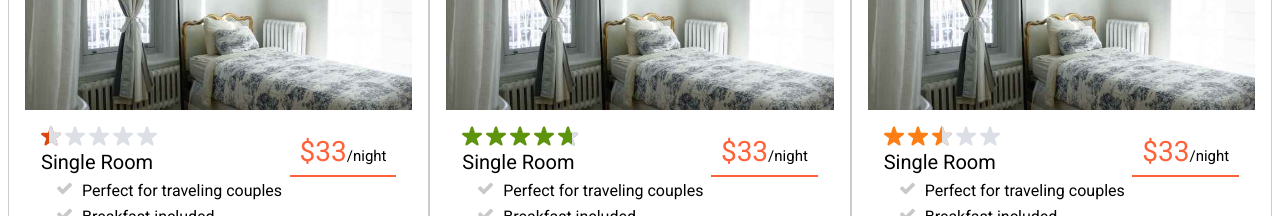
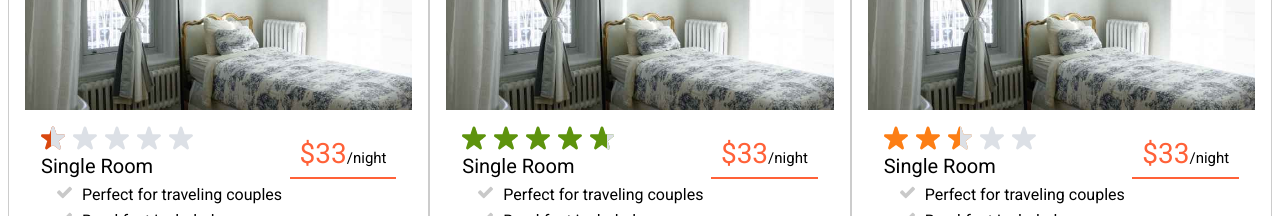
Before and after one commit to SachinKodagoda/MyNewBlog, a Next.js app: page / in a window 1280 px wide. Shown: the part 1680-1896 px from the top of the page. Built offline with nearby package versions, Linux system fonts and the light colour scheme; a web font is replaced by a local one.

Commit message:
star updated

```diff
--- a/src/common/ui/components/Ratings/RatingStars.tsx
+++ b/src/common/ui/components/Ratings/RatingStars.tsx
@@ -9,10 +9,18 @@ type TProps = {
   isHoverable?: boolean;
   onClick?: (rating: number) => void;
   rating?: number;
-  size?: number;
+  size?: string;
+  gap?: string;
 };
 
-function RatingStars({ isActive = true, isHoverable = true, onClick, rating = 0, size = 20 }: TProps): JSX.Element {
+function RatingStars({
+  isActive = true,
+  isHoverable = true,
+  onClick,
+  rating = 0,
+  size = '20px',
+  gap = sizes.xs.px,
+}: TProps): JSX.Element {
   const sanitizedRating = parseFloat(`${rating}`);
   const [forcedRatingHoverIndex, setForcedRatingHoverIndex] = useState<number>(0);
   const getColor = (index: number) => {
@@ -42,7 +50,7 @@ function RatingStars({ isActive = true, isHoverable = true, onClick, rating = 0,
     return _isActive && _number <= Math.ceil(_rating) ? getColor(_rating) : getColor(0);
   };
   return (
-    <Container hoverColorFilter={getColor(forcedRatingHoverIndex)} isHoverable={isHoverable ? 'yes' : 'no'}>
+    <Container hoverColorFilter={getColor(forcedRatingHoverIndex)} isHoverable={isHoverable ? 'yes' : 'no'} gap={gap}>
       {[1, 2, 3, 4, 5].map(number => (
         <ImageCtr key={`ratings-${number}`}>
           <Image
@@ -81,9 +89,9 @@ export default RatingStars;
 
 // Styles 👕🧦👗🧣🧥👔 -->
 
-const Container = styled.div<{ hoverColorFilter: string; isHoverable: string }>`
+const Container = styled.div<{ hoverColorFilter: string; isHoverable: string; gap: string }>`
   display: flex;
-  column-gap: ${sizes.xs.px};
+  column-gap: ${p => p.gap};
   @media (hover: hover) and (pointer: fine) {
     &:hover img {
       ${p => (p.isHoverable === 'yes' ? `filter: ${colors.ratingGrayFilter}; cursor: pointer;` : '')};
--- a/src/common/ui/layouts/Home/Room.tsx
+++ b/src/common/ui/layouts/Home/Room.tsx
@@ -18,7 +18,7 @@ function Room(): JSX.Element {
           <Body>
             <TitleBar>
               <TopicLeft>
-                <RatingStars isHoverable={false} rating={room.rating} />
+                <RatingStars isHoverable={false} rating={room.rating} gap={sizes.sm.px} size={sizes.lg.px} />
                 <div className='room-body_topic_name'>Single Room</div>
               </TopicLeft>
               <div className='room-body_topic_right'>
```
